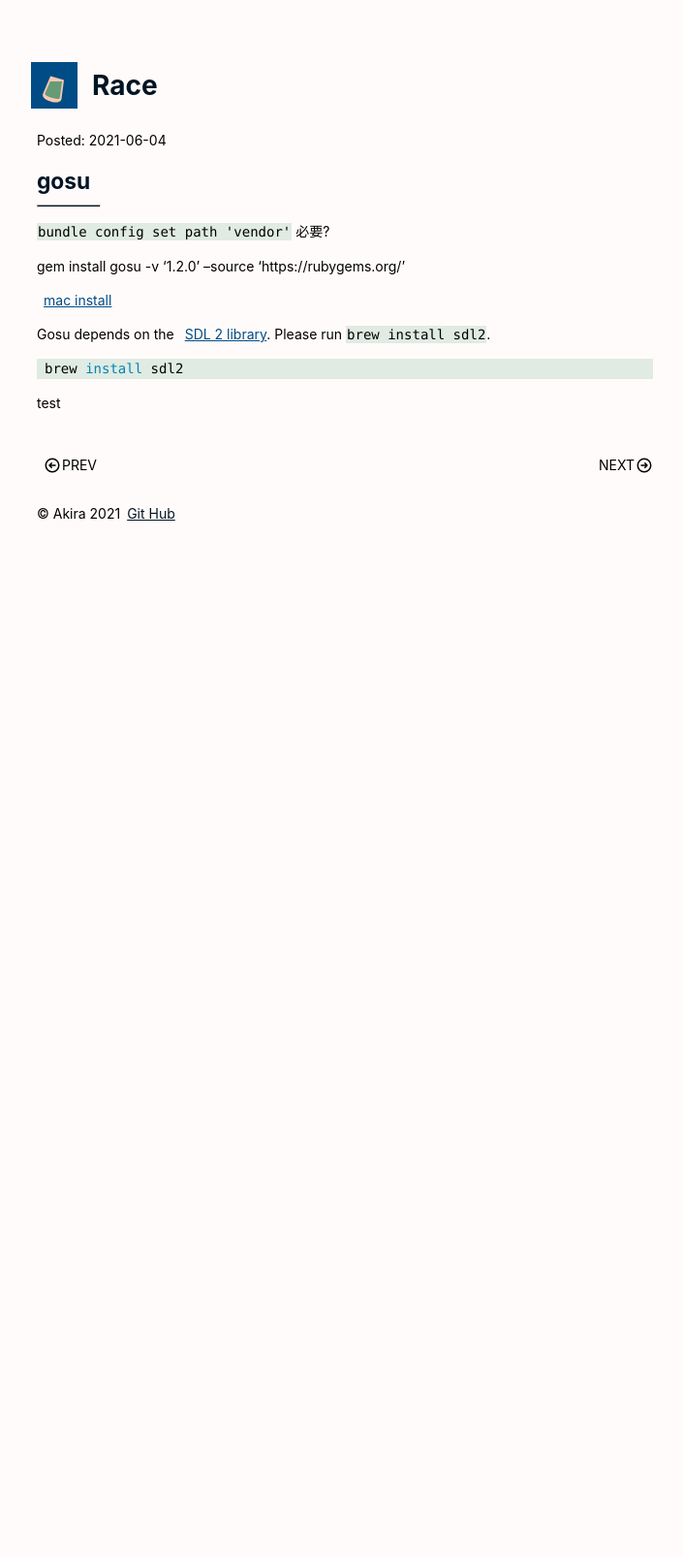
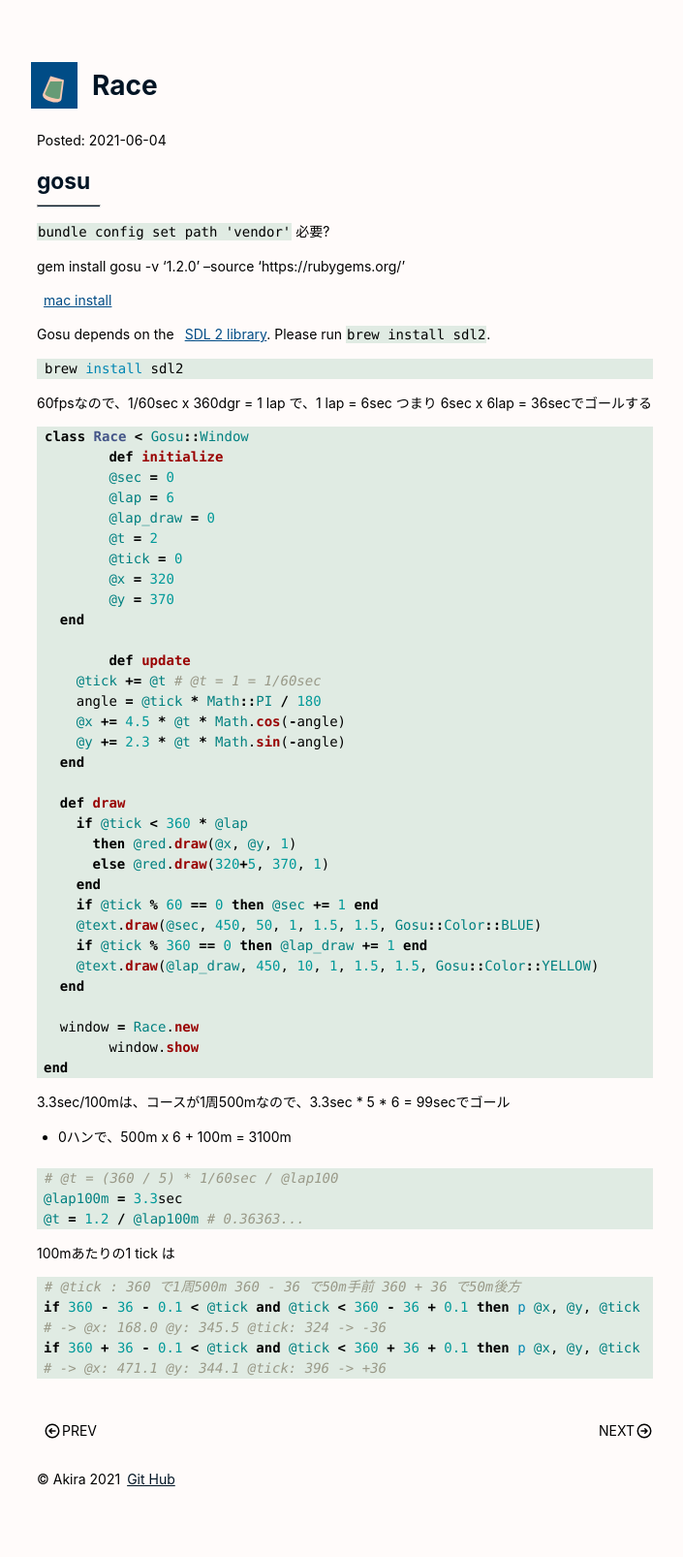
Before and after one commit to justgetwet/jekyll-race, a Jekyll site: the page built from _posts/2021-06-04-gosu.md, in a window 1280 px wide. Shown: the whole page at 97% size, without its empty margins (32-737 px from the left). Built offline with Jekyll 4.4.1, drawn with Linux system fonts in a browser that asks for light colours; before the commit the page ends 900 px from its top, so only the background shows below that.

Commit message:
add @tick -36

````diff
--- a/_posts/2021-06-04-gosu.md
+++ b/_posts/2021-06-04-gosu.md
@@ -17,4 +17,59 @@
 brew install sdl2
 ```
 
-test
+60fpsなので、1/60sec x 360dgr = 1 lap で、1 lap = 6sec つまり  6sec x 6lap = 36secでゴールする
+
+```ruby
+class Race < Gosu::Window
+	def initialize
+    	@sec = 0
+    	@lap = 6
+    	@lap_draw = 0
+    	@t = 2
+    	@tick = 0
+    	@x = 320
+    	@y = 370
+  end
+
+	def update
+    @tick += @t # @t = 1 = 1/60sec
+    angle = @tick * Math::PI / 180
+    @x += 4.5 * @t * Math.cos(-angle)
+    @y += 2.3 * @t * Math.sin(-angle)
+  end
+
+  def draw
+    if @tick < 360 * @lap
+      then @red.draw(@x, @y, 1)
+      else @red.draw(320+5, 370, 1)
+    end
+    if @tick % 60 == 0 then @sec += 1 end
+    @text.draw(@sec, 450, 50, 1, 1.5, 1.5, Gosu::Color::BLUE)
+    if @tick % 360 == 0 then @lap_draw += 1 end
+    @text.draw(@lap_draw, 450, 10, 1, 1.5, 1.5, Gosu::Color::YELLOW)
+  end
+
+  window = Race.new
+	window.show
+end
+```
+
+3.3sec/100mは、コースが1周500mなので、3.3sec * 5 * 6 = 99secでゴール
+
+- 0ハンで、500m x 6 + 100m = 3100m
+
+```ruby
+# @t = (360 / 5) * 1/60sec / @lap100
+@lap100m = 3.3sec
+@t = 1.2 / @lap100m # 0.36363...
+```
+
+100mあたりの1 tick は
+
+```ruby
+# @tick : 360 で1周500m 360 - 36 で50m手前 360 + 36 で50m後方
+if 360 - 36 - 0.1 < @tick and @tick < 360 - 36 + 0.1 then p @x, @y, @tick
+# -> @x: 168.0 @y: 345.5 @tick: 324 -> -36
+if 360 + 36 - 0.1 < @tick and @tick < 360 + 36 + 0.1 then p @x, @y, @tick
+# -> @x: 471.1 @y: 344.1 @tick: 396 -> +36
+```
````
